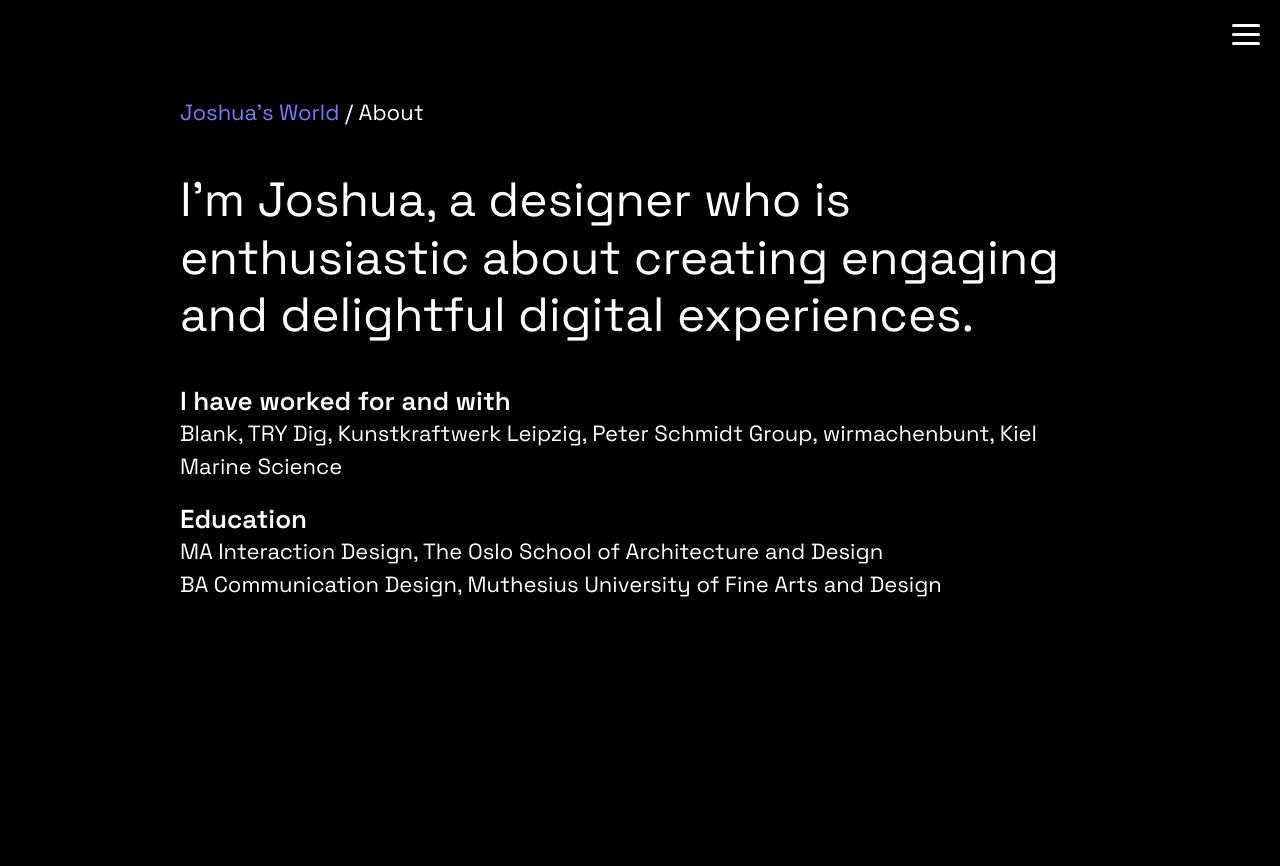
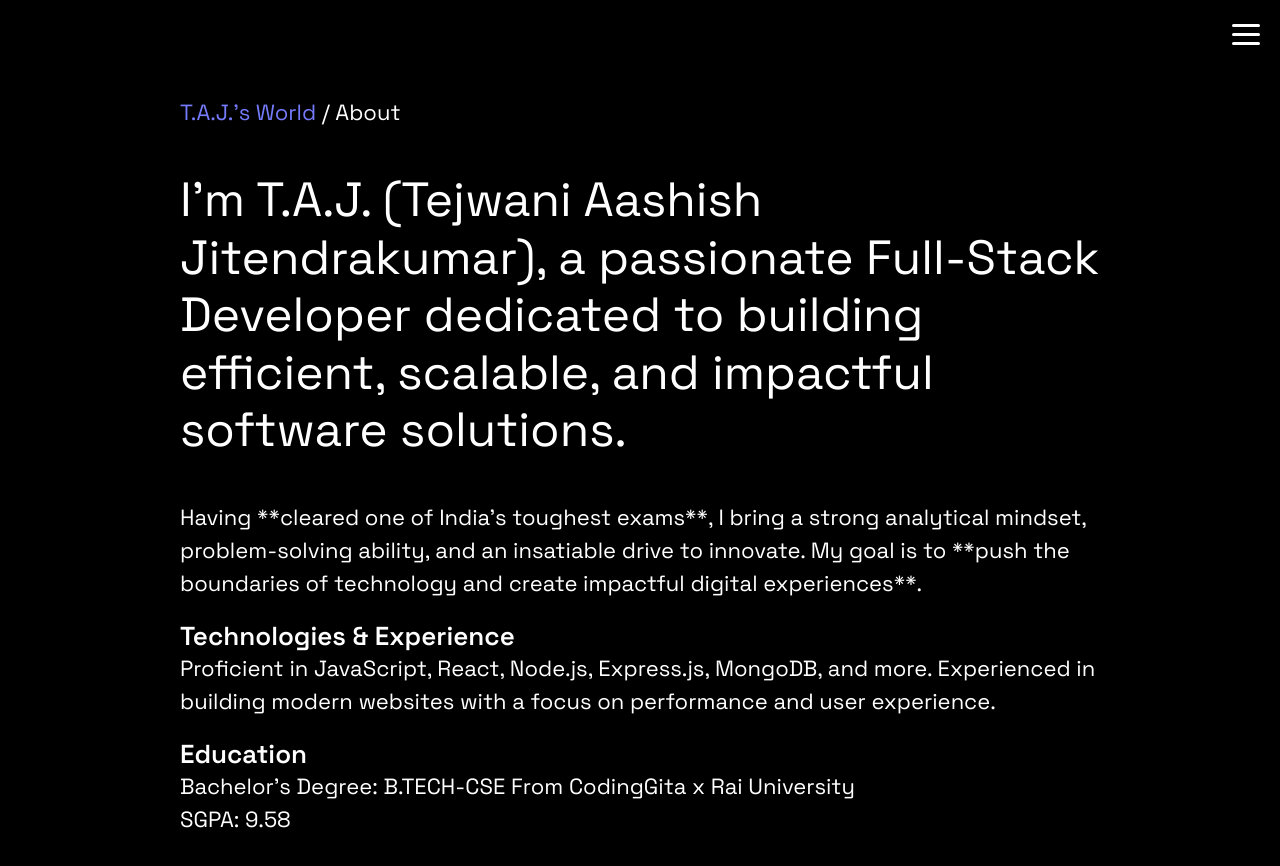
Before and after one commit to Aashish-gif/TAJ_World, a plain HTML site: page about.html in a window 1280 px wide. Before the commit the page ends 800 px from the top, so only its background shows below. Drawn offline with Linux system fonts and the light colour scheme.

Commit message:
About Section added

```diff
--- a/about.html
+++ b/about.html
@@ -3,7 +3,7 @@
 <head>
     <meta charset="UTF-8">
     <meta name="viewport" content="width=device-width, initial-scale=1.0">
-    <title>Joshua's World</title>
+    <title>T.A.J.'s World</title>
     <link rel="stylesheet" href="css/style.css">
     <link rel="stylesheet" href="css/loader.css">
     <link rel="stylesheet" href="css/menu.css">
@@ -28,11 +28,11 @@
 <nav role="navigation">
     <div id="menuToggle">
         <input type="checkbox" />
-        <span style="  background: white;"></span>
-        <span style="  background: white;"></span>
-        <span style="  background: white;"></span>
+        <span style="background: white;"></span>
+        <span style="background: white;"></span>
+        <span style="background: white;"></span>
         <ul id="menu">
-        <a href="index.html"><li>Joshua's World</li></a>
+            <a href="index.html"><li>T.A.J.'s World</li></a>
             <a href="about.html"><li class="active">About</li></a>
             <a href="legal.html"><li>Legal</li></a>
             <a href="contact.html"><li>Contact</li></a>
@@ -42,19 +42,21 @@
 
 <div style="margin: 10% 20px 10% 20px;">
     <p2>
-    <a href="index.html">Joshua's World</a> / About</a>
+        <a href="index.html">T.A.J.'s World</a> / About
     </p2>
     <br><br><br>
-    <h1>I'm Joshua, a designer who is enthusiastic about creating engaging and delightful digital experiences.</h1>
+    <h1>I'm T.A.J. (Tejwani Aashish Jitendrakumar), a passionate Full-Stack Developer dedicated to building efficient, scalable, and impactful software solutions.</h1>
     <br><br>
-    <h2>I have worked for and with</h2>
-    <p2>Blank, TRY Dig, Kunstkraftwerk Leipzig, Peter Schmidt Group, wirmachenbunt, Kiel Marine Science</p2>
+    <p2>Having **cleared one of India's toughest exams**, I bring a strong analytical mindset, problem-solving ability, and an insatiable drive to innovate. My goal is to **push the boundaries of technology and create impactful digital experiences**.</p2>
+    <br><br>
+    <h2>Technologies & Experience</h2>
+    <p2>Proficient in JavaScript, React, Node.js, Express.js, MongoDB, and more. Experienced in building modern websites with a focus on performance and user experience.</p2>
     <br><br>
     <h2>Education</h2>
     <p2>
-        MA Interaction Design, The Oslo School of Architecture and Design
+        Bachelor's Degree: B.TECH-CSE From CodingGita x Rai University
         <br>
-        BA Communication Design, Muthesius University of Fine Arts and Design
+        SGPA: 9.58
     </p2>
 </div>
 
```
Lines whose indentation alone changed are shown as unchanged.
